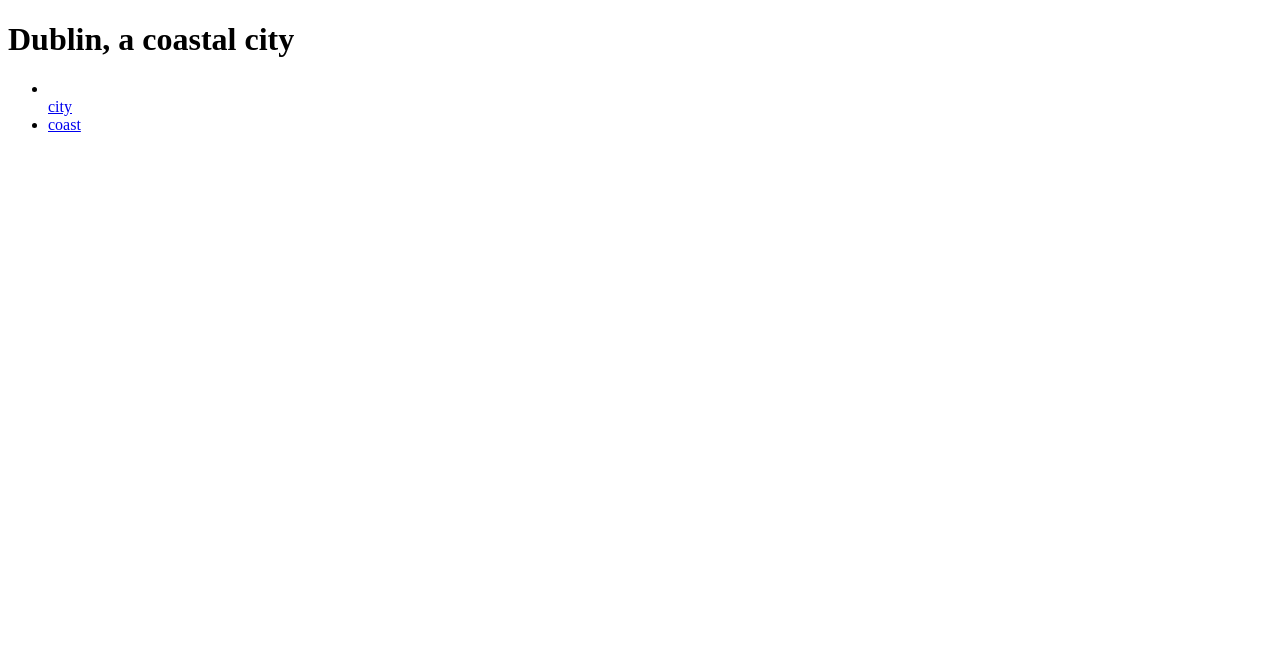
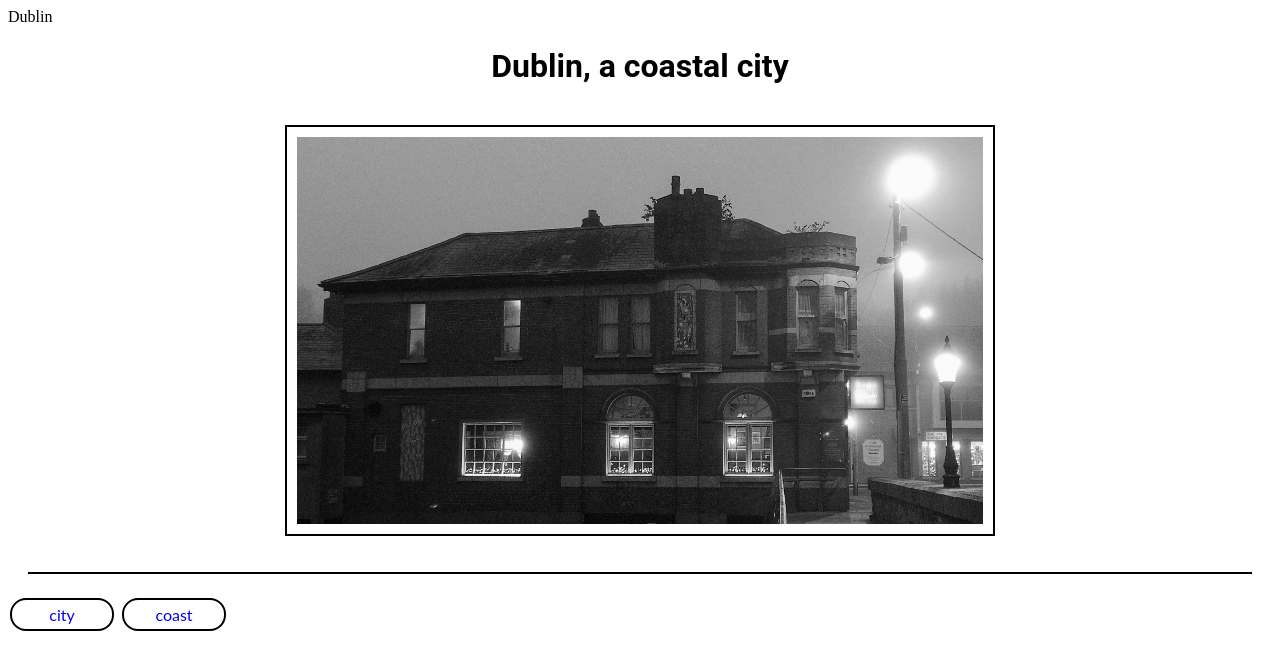
Before and after one commit to DFCMK/Dublin-images, a plain HTML site: page index.html in a window 1280 px wide. Drawn offline with Linux system fonts and the light colour scheme.

Commit message:
add images to the webpages

```diff
--- a/index.html
+++ b/index.html
@@ -4,11 +4,18 @@
     <meta charset="UTF-8" />
     <meta http-equiv="X-UA-Compatible" content="IE=edge" />
     <meta name="viewport" content="width=device-width, initial-scale=1.0" />
+    <link rel="stylesheet" href="assets/css/style.css"
     <title>Dublin</title>
   </head>
   <body>
     <h1>Dublin, a coastal city</h1>
-    <nav></nav>
+    <nav>
+        <section>
+            <figure>
+                <img src="assets/images/city.jpg" alt="an image of urban Dublin">
+            </figure>
+        </section>
+    </nav>
     <ul>
       <li></li>
       <a href="index.html">city</a>
```
Also changed, not shown: coast.html (+7 -1 lines), assets/images/beach.jpg (added), assets/images/city.jpg (added).
